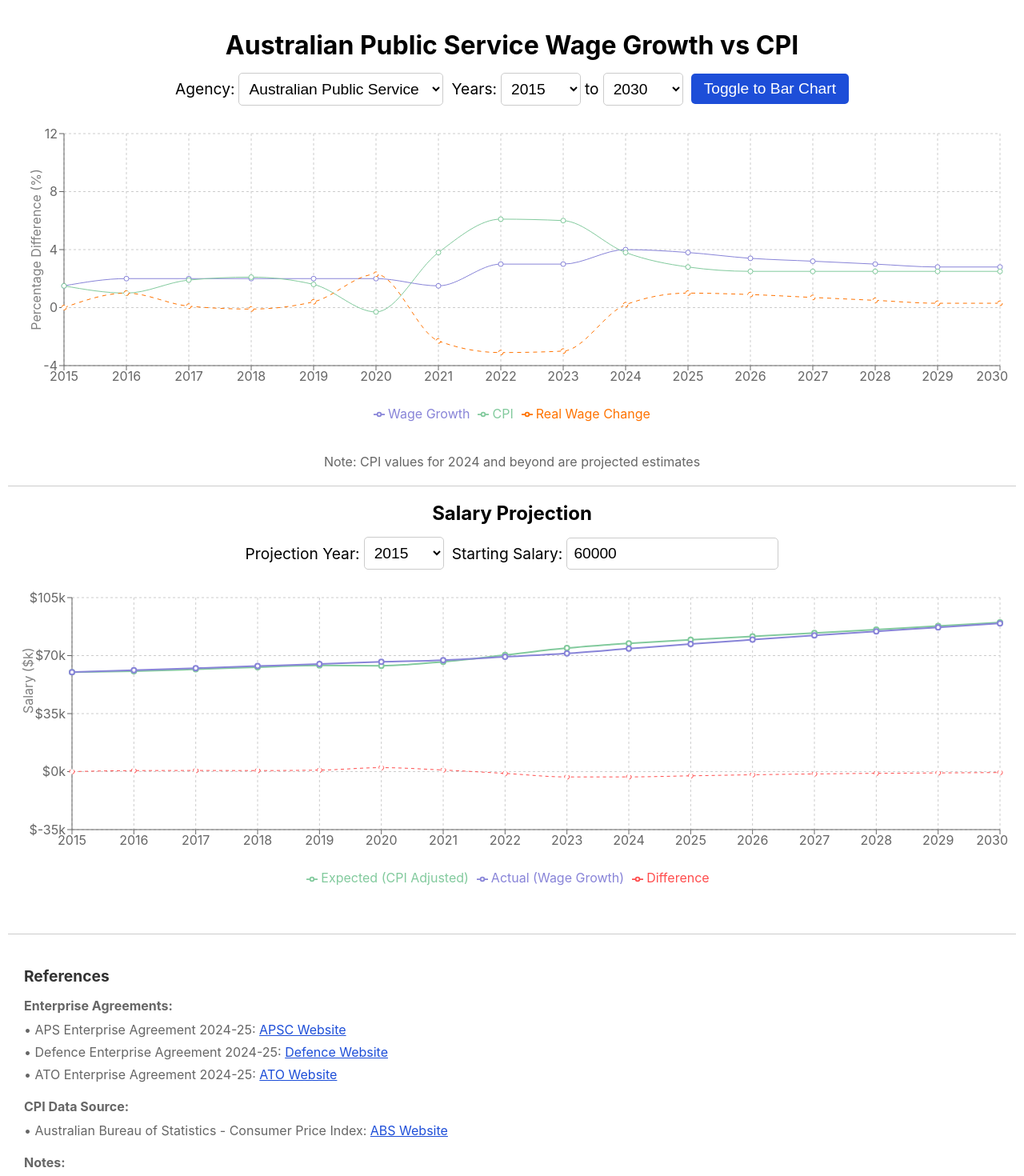
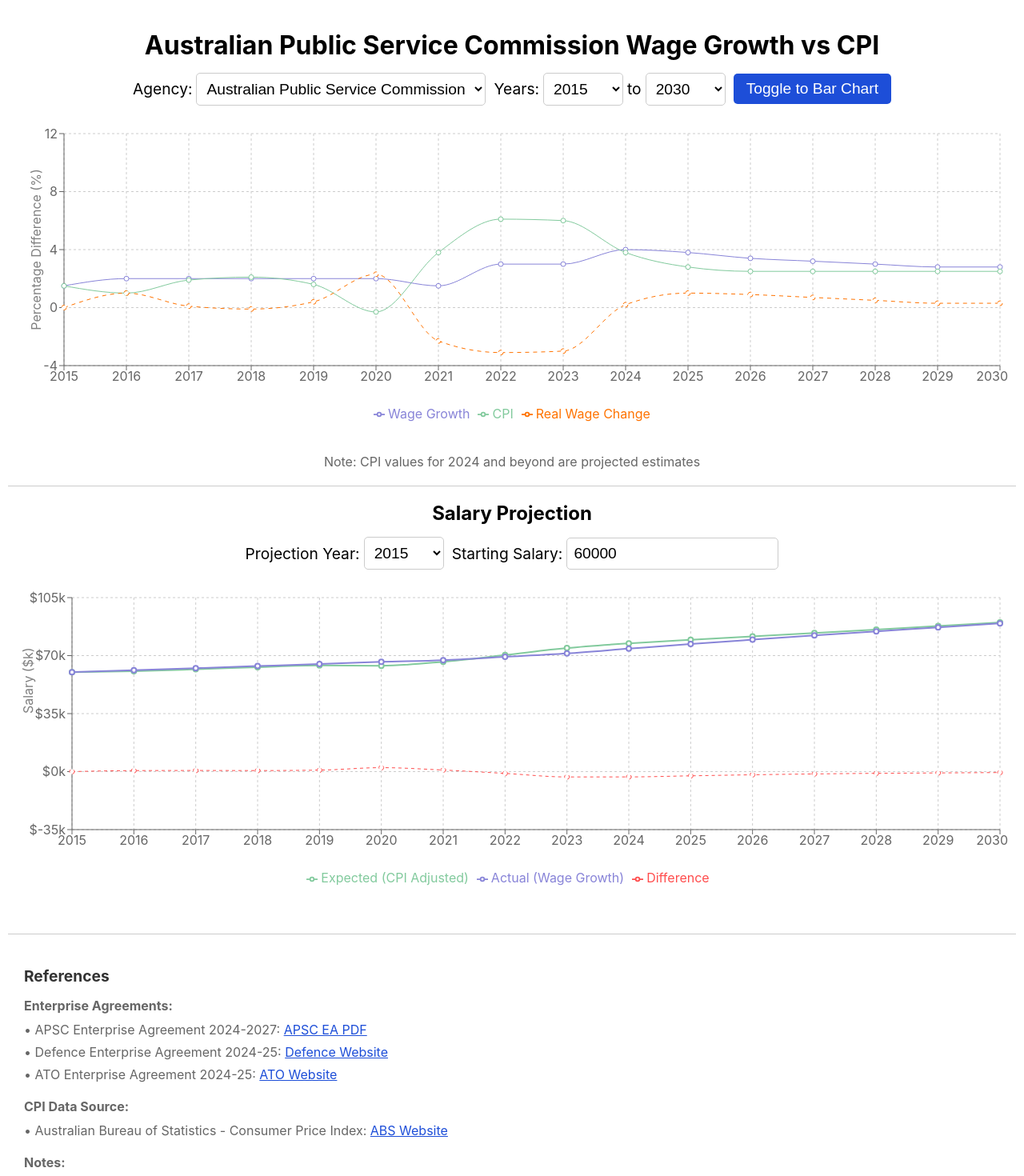
Before and after one commit to ashah12/aps-vs-cpi, a React (Create React App) app: page / in a window 1280 px wide. Shown: the top 1470 px of the page at 80% size. Built offline with nearby package versions, Linux system fonts and the light colour scheme.

Commit message:
Added correct location for apsc

```diff
--- a/src/App.js
+++ b/src/App.js
@@ -7,7 +7,7 @@
 // Agency data structure with actual wage increases
 const AGENCIES = {
   'APS': {
-    name: 'Australian Public Service',
+    name: 'Australian Public Service Commission',
     data: [
       { year: 2015, wage: 1.5 }, // 2014-17 EA
       { year: 2016, wage: 2.0 }, // 2014-17 EA
@@ -581,14 +581,14 @@
               margin: '10px 0'
             }}>
               <li style={{ marginBottom: '8px' }}>
-                • APS Enterprise Agreement 2024-25:&nbsp;
+                • APSC Enterprise Agreement 2024-2027:&nbsp;
                 <a
-                  href="https://www.apsc.gov.au/working-aps/enterprise-agreements/aps-enterprise-agreement-2024-25"
+                  href="https://www.apsc.gov.au/sites/default/files/2024-03/APSC%20Enterprise%20Agreement%202024-2027.pdf"
                   target="_blank"
                   rel="noopener noreferrer"
                   style={{ color: '#1d4ed8' }}
                 >
-                  APSC Website
+                  APSC EA PDF
                 </a>
               </li>
               <li style={{ marginBottom: '8px' }}>
```
